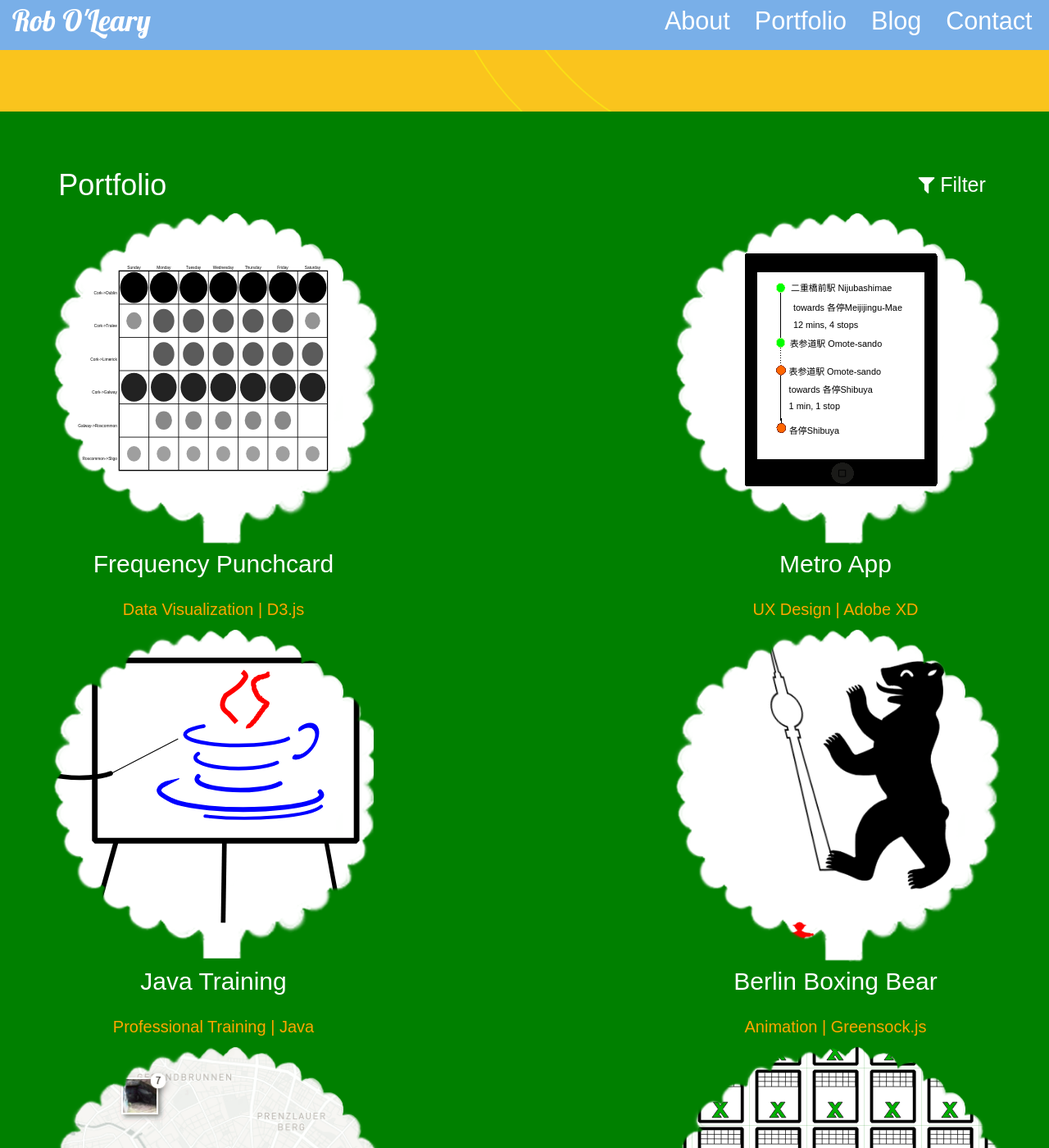
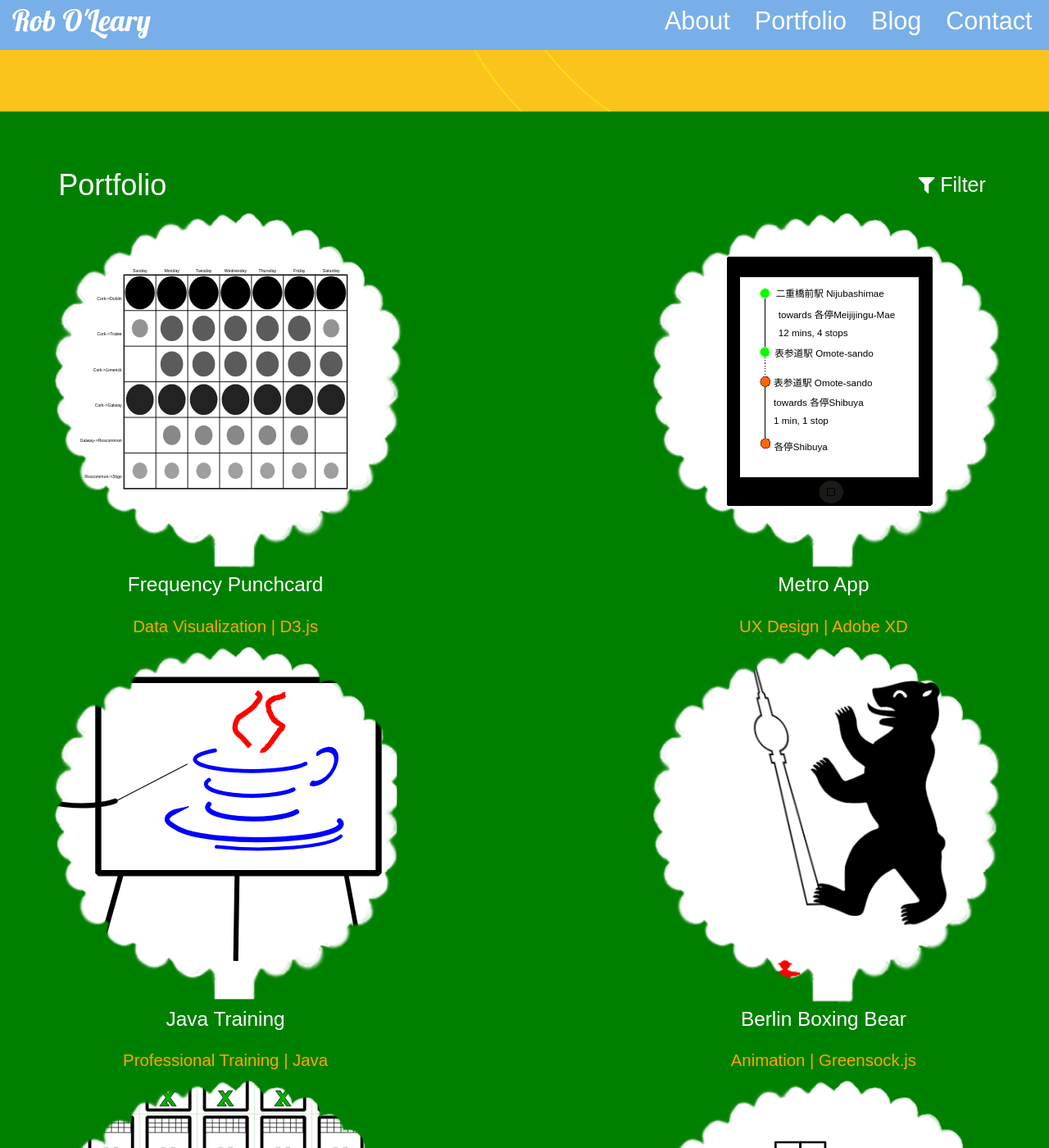
Before and after one commit to robole/robole.github.io, a Jekyll site: the page built from index.html, in a window 1280 px wide and 1400 px high, scrolled down 1064 px. Shown: the whole window at 82% size. Built offline with Jekyll 4.4.1, drawn with Linux system fonts in a browser that asks for light colours; some of the changed text lies outside the part shown.

Commit message:
tweak fonts

```diff
--- a/_includes/portfolio.html
+++ b/_includes/portfolio.html
@@ -82,18 +82,6 @@
         </figure>
         <h2>Animation | Greensock.js</h2>
       </article>
-      <article class="portfolio-item web-application">
-          <figure>
-            <a href="/berlin-mural-map">
-            <img style="background-image:url(assets/img/portfolio/berlin-mural-map-400x400.png" src="/assets/img/tree-400x400.png" class="portfolio-img" alt="berlin mural map">
-            <div class="portfolio-item-arrow">
-              <span class="fa fa-arrow-circle-right"></span>
-            </div>
-            <figcaption>Berlin Mural Map</figcaption>
-            </a>
-          </figure>
-          <h2>Web Application | MongoDB, Express, NodeJS</h2>
-        </article>
       <article class="portfolio-item desktop-application">
         <figure>
           <a href="/invoicing-framing-business">
@@ -132,6 +120,18 @@
           </figure>
           <h2>Data Visualization | D3.js</h2>
         </article>
+        <article class="portfolio-item web-application">
+            <figure>
+              <a href="/berlin-mural-map">
+              <img style="background-image:url(assets/img/portfolio/berlin-mural-map-400x400.png" src="/assets/img/tree-400x400.png" class="portfolio-img" alt="berlin mural map">
+              <div class="portfolio-item-arrow">
+                <span class="fa fa-arrow-circle-right"></span>
+              </div>
+              <figcaption>Berlin Mural Map</figcaption>
+              </a>
+            </figure>
+            <h2>Web Application | NodeJS, MongoDB</h2>
+          </article>
     </div>
   </div>
 </section>
--- a/assets/css/main.css
+++ b/assets/css/main.css
@@ -219,12 +219,12 @@ a.home-navbar-logo, a.navbar-logo{
 }
 
 #portfolio figcaption{
-  font-size: 3rem;
+  font-size: calc(18px + .5vw);
 }
 
 .portfolio-item h2{
   color:orange;
-  font-size: 2rem;
+  font-size: calc(14px + .5vw);
 }
 
 #portfolio-filter-button {
@@ -243,7 +243,7 @@ a.home-navbar-logo, a.navbar-logo{
 
 .portfolio-item {
     text-align: center;
-    width: 35%;
+    width: 37.5%;
 }
 
 .portfolio-item:after {
@@ -254,9 +254,8 @@ a.home-navbar-logo, a.navbar-logo{
 
 /* ---- isotope ---- */
 .gutter-sizer {
-  width: 30%;
+  width: 25%;
 }
-
 
 @media (max-width: 544px) {
   .portfolio-item {
```
Also changed, not shown: other parts of _includes/portfolio.html (+1 -1 lines). Lines whose indentation alone changed are shown as unchanged.
